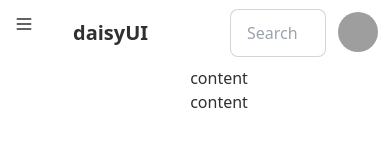
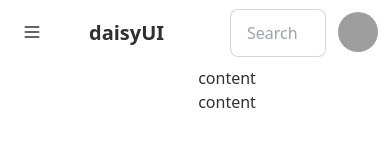
Before and after one commit to khaliltkhalil/strive, a React (Create React App) app: page / in a window 390 px wide. Shown: the top 160 px of the page. Built offline with nearby package versions, Linux system fonts and the light colour scheme; grey boxes are pictures that could not be loaded.

Commit message:
add margin to drawer hide/show icon

```diff
--- a/src/components/Drawer.js
+++ b/src/components/Drawer.js
@@ -7,7 +7,7 @@ function Drawer() {
       <input id="my-drawer-2" type="checkbox" className="drawer-toggle" />
       <label
         htmlFor="my-drawer-2"
-        className="btn btn-square btn-ghost lg:hidden"
+        className="btn btn-square btn-ghost m-2 lg:hidden"
       >
         <svg
           xmlns="http://www.w3.org/2000/svg"
```
